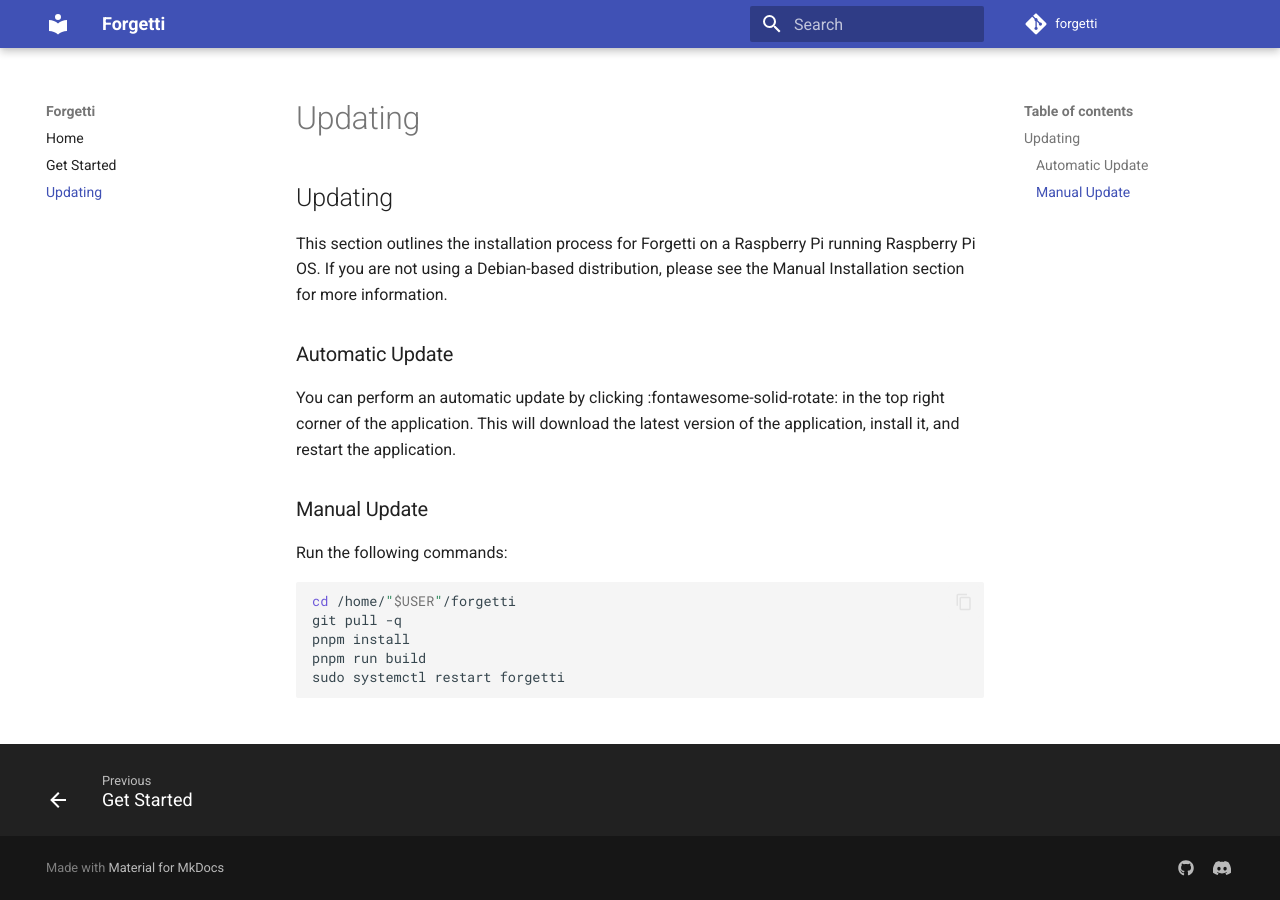
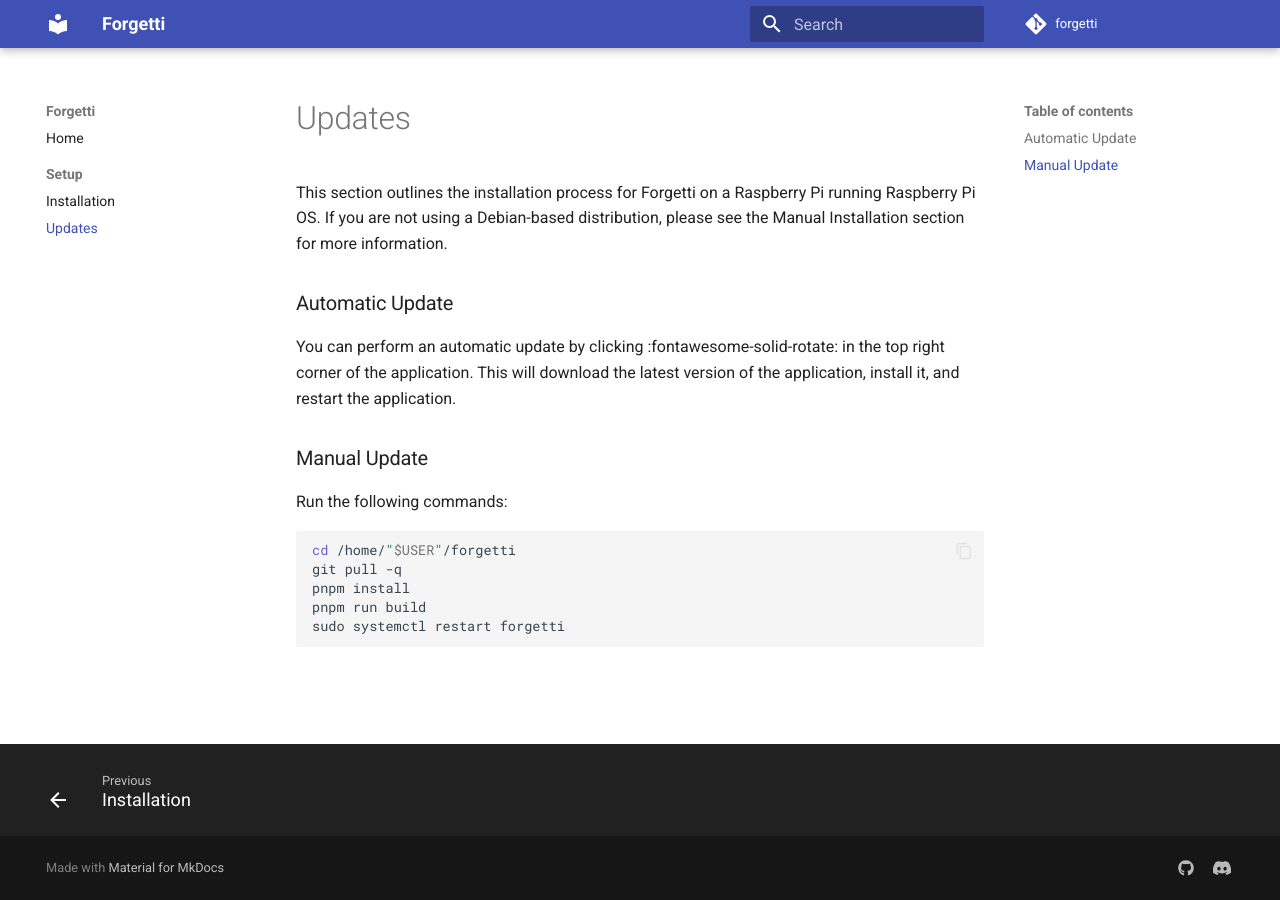
Before and after one commit to willuhmjs/forgetti, an MkDocs documentation site: the page built from docs/updates.md, in a window 1280 px wide. Built offline with MkDocs 1.6.1 and Material for MkDocs 9.7.7, drawn with Linux system fonts in a browser that asks for light colours; comment, search, counter and statistics services are not loaded.

Commit message:
docs: use sections, change content for installation and updates

```diff
--- a/docs/updating.md
+++ b/docs/updates.md
@@ -1,5 +1,3 @@
-## Updating
-
 This section outlines the installation process for Forgetti on a Raspberry Pi running Raspberry Pi OS. If you are not using a Debian-based distribution, please see the Manual Installation section for more information.
 
 ### Automatic Update
--- a/mkdocs.yml
+++ b/mkdocs.yml
@@ -4,8 +4,9 @@ repo_name: forgetti
 site_url: https://willuhmjs.github.io/forgetti/
 nav:
   - Home: index.md
-  - Get Started: get_started.md
-  - Updating: updating.md
+  - Setup:
+    - Installation: installation.md
+    - Updates: updates.md
 not_in_nav: |
   proposal.md
 theme:
@@ -16,6 +17,7 @@ theme:
     - navigation.instant
     - navigation.instant.progress
     - navigation.tracking
+    - navigation.sections
     - navigation.top
     - navigation.footer
     - social
```
Also changed, not shown: docs/installation.md (renamed from docs/get_started.md, +0 -2 lines).
